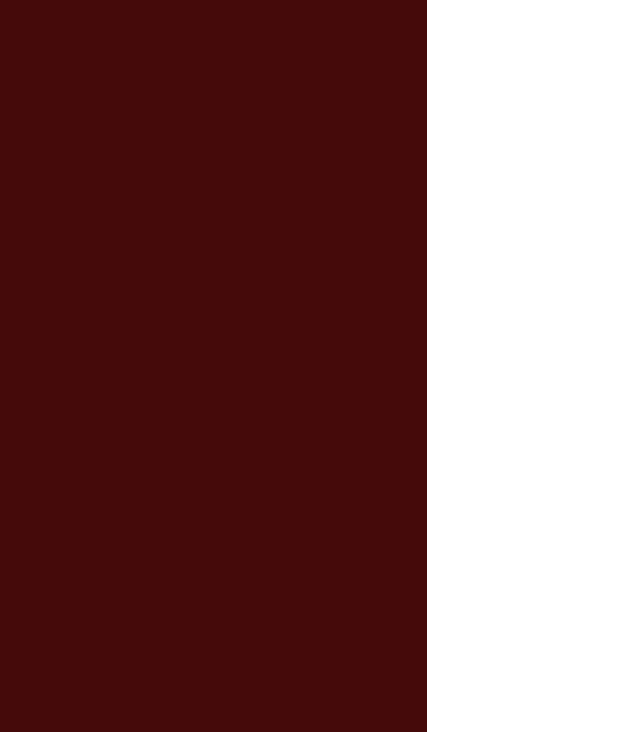
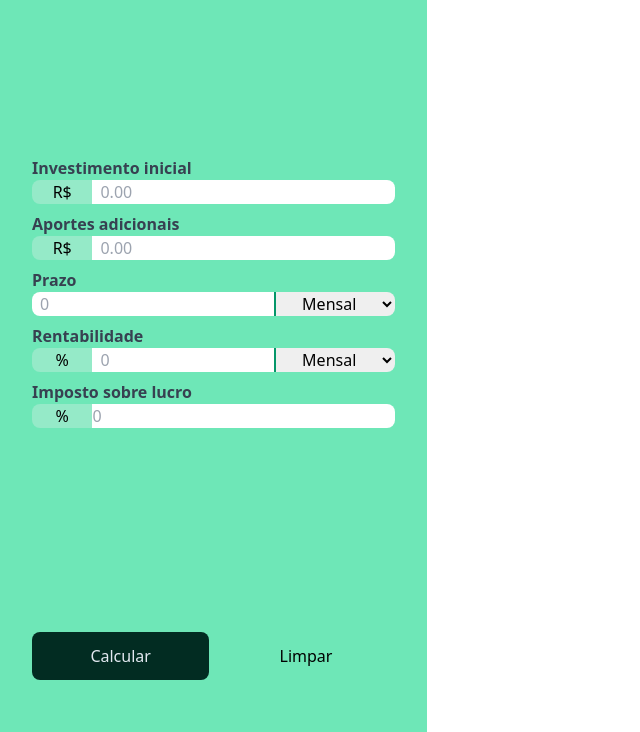
Before and after one commit to carlosmoraessilva/projetoCalculadoraInvestimentos, a website built with Vite: page index.html in a window 1280 px wide. Shown: the part 68-800 px from the top of the page, without its empty margins (0-640 px from the left). Built offline with nearby package versions, Linux system fonts and the light colour scheme.

Commit message:
Formulário de investimento e arquivo de cálculo de projeções

```diff
--- a/index.html
+++ b/index.html
@@ -7,8 +7,105 @@
     <title>Calculadora de Investimentos</title>
   </head>
   <body class="h-[100dvh] grid grid-cols-3 grid-rows-2">
-    <aside class="bg-red-950 row-span-2">
-      <h1>Calculadora de Investimentos</h1>
+    <aside
+      class="row-span-2 bg-emerald-300 flex flex-col justify-between py-5 px-2"
+    >
+      <h1 class="text-2xl font-bold px-6">Calculadora de Investimentos</h1>
+      <form class="w-full">
+        <div class="flex w-full flex-col px-6 my-2">
+          <label for="starting-amount" class="font-bold text-gray-700"
+            >Investimento inicial</label
+          >
+          <div class="flex">
+            <input value="R$" class="w-1/6 text-center rounded-l-lg" disabled />
+            <input
+              type="text"
+              class="w-5/6 rounded-r-lg px-2"
+              placeholder="0.00"
+              id="starting-amount"
+            />
+          </div>
+        </div>
+        <div class="flex w-full flex-col px-6 my-2">
+          <label for="additional-contribution" class="font-bold text-gray-700"
+            >Aportes adicionais</label
+          >
+          <div class="flex">
+            <input value="R$" class="w-1/6 text-center rounded-l-lg" disabled />
+            <input
+              type="text"
+              class="w-5/6 rounded-r-lg px-2"
+              placeholder="0.00"
+              id="additional-contribution"
+            />
+          </div>
+        </div>
+        <div class="flex w-full flex-col px-6 my-2">
+          <label for="time-amount" class="font-bold text-gray-700">Prazo</label>
+          <div class="flex">
+            <input
+              type="text"
+              class="w-2/3 rounded-l-lg px-2"
+              id="time-amount"
+              placeholder="0"
+            />
+            <select
+              id="time-amount-period"
+              class="w-1/3 rounded-r-lg border-l-2 border-emerald-600 text-center hover:bg-emerald-950 hover:text-white"
+            >
+              <option value="monthly">Mensal</option>
+              <option value="yearly">Anual</option>
+            </select>
+          </div>
+        </div>
+        <div class="flex w-full flex-col px-6 my-2">
+          <label for="return-rate" class="font-bold text-gray-700"
+            >Rentabilidade</label
+          >
+          <div class="flex">
+            <input value="%" class="w-1/6 text-center rounded-l-lg" disabled />
+            <input
+              type="text"
+              class="w-1/2 px-2"
+              id="return-rate"
+              placeholder="0"
+            />
+            <select
+              id="evaluetion-period"
+              class="w-1/3 rounded-r-lg border-l-2 border-emerald-600 text-center hover:bg-emerald-950 hover:text-white"
+            >
+              <option value="monthly">Mensal</option>
+              <option value="yearly">Anual</option>
+            </select>
+          </div>
+        </div>
+        <div class="flex w-full flex-col px-6 my-2">
+          <label for="tax-rate" class="font-bold text-gray-700"
+            >Imposto sobre lucro</label
+          >
+          <div class="flex">
+            <input
+              value="%"
+              class="w-1/6 text-center rounded-l-lg px-2"
+              disabled
+            />
+            <input
+              type="text"
+              class="w-5/6 rounded-r-lg"
+              id="tax-rate"
+              placeholder="0"
+            />
+          </div>
+        </div>
+      </form>
+      <div class="flex h-12 px-6 my-8 w-full gap-2">
+        <button
+          class="w-1/2 rounded-lg bg-emerald-950 text-slate-200 hover:bg-emerald-800"
+        >
+          Calcular
+        </button>
+        <button class="w-1/2 rounded-lg hover:bg-emerald-500">Limpar</button>
+      </div>
     </aside>
     <main>
       <p>Resultados</p>
--- a/package.json
+++ b/package.json
@@ -1,6 +1,7 @@
 {
   "name": "projeto-calculadora-investimentos",
   "version": "1.0.0",
+  "type": "module",
   "scripts": {
     "dev": "vite",
     "build": "vite build",
--- /dev/null
+++ b/src/investmentGoals.js
@@ -0,0 +1,62 @@
+function convertToMontlyReturnRate(yearlyReturnRate) {
+  return yearlyReturnRate ** (1 / 12);
+}
+
+function generateReturnsArray(
+  startingAmount = 0,
+  timeHorizon = 0,
+  timePeriod = "monthly",
+  monthlyContribution = 0,
+  returnRate = 0,
+  returnTimeFrame = "monthly"
+) {
+  if (!timeHorizon || !startingAmount) {
+    throw new Error(
+      "Investimento inicial e prazo devem ser preenchidos com valores positivos."
+    );
+  }
+
+  const finalReturnRate =
+    returnTimeFrame === "monthly"
+      ? 1 + returnRate / 100
+      : convertToMontlyReturnRate(1 + returnRate / 100);
+
+  const finalTimeHorizon =
+    timePeriod === "monthly" ? timeHorizon : timeHorizon * 12;
+
+  const referenceInvestmentObject = {
+    investedAmount: startingAmount,
+    interestReturns: 0,
+    totalInterestReturns: 0,
+    month: 0,
+    totalAmount: startingAmount,
+  };
+
+  const returnsArray = [referenceInvestmentObject];
+  for (
+    let timeReference = 1;
+    timeReference <= finalTimeHorizon;
+    timeReference++
+  ) {
+    const totalAmount =
+      returnsArray[timeReference - 1].totalAmount * finalReturnRate +
+      monthlyContribution;
+
+    const interestReturns =
+      returnsArray[timeReference - 1].totalAmount * finalReturnRate;
+
+    const investedAmount = startingAmount + monthlyContribution * timeReference;
+
+    const totalInterestReturns = totalAmount - investedAmount;
+
+    returnsArray.push({
+      investedAmount,
+      interestReturns,
+      totalInterestReturns,
+      month: timeReference,
+      totalAmount: totalAmount,
+    });
+  }
+
+  return returnsArray;
+}
```
Also changed, not shown: main.js (added).
